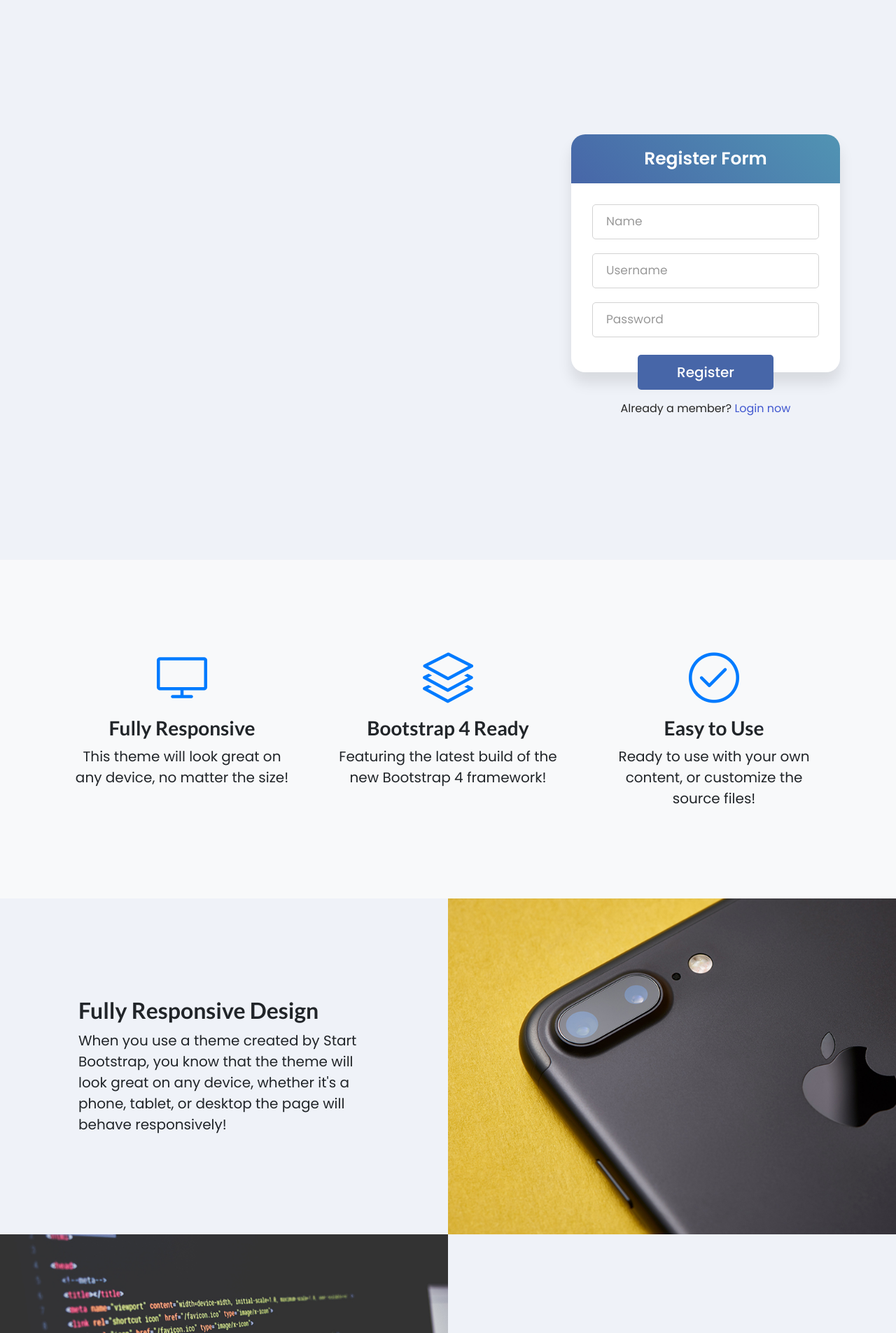
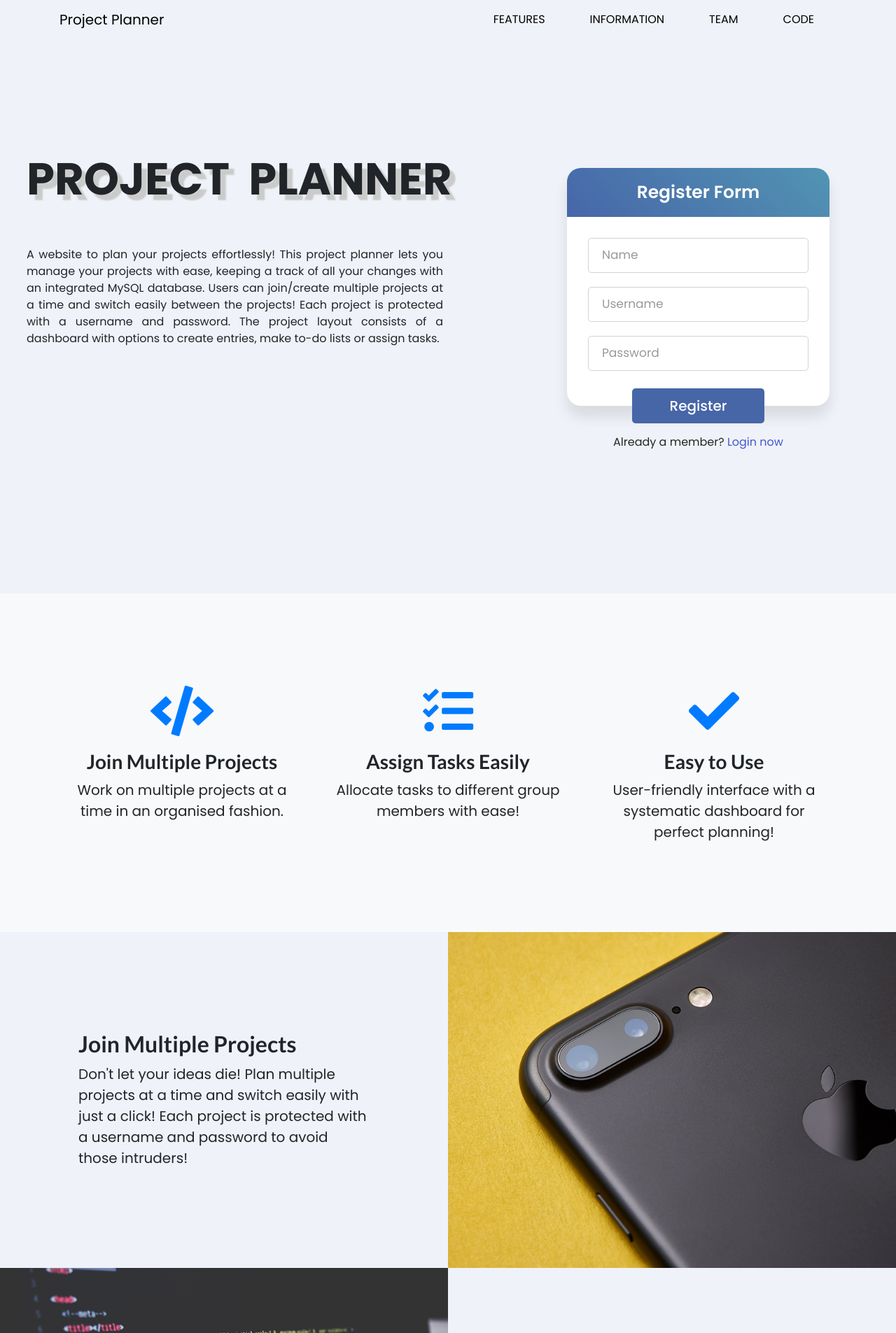
Before and after one commit to AmrutaKoshe/Project-Planner, a PHP site: page / in a window 1280 px wide. Shown: the top 1905 px of the page at 70% size. Run offline with PHP 8.4, Linux system fonts and the light colour scheme; some libraries are stand-ins or nearby versions.

Commit message:
minor changes

```diff
--- a/folder/project_session.php
+++ b/folder/project_session.php
@@ -4,9 +4,6 @@
    $project_check = $_SESSION['project'];
 
    $ses_sql = mysqli_query($db,"select pname from project_table where pname = '$project_check' ");
-
-   // $pid = $row['id'];
-   // $_SESSION['project_id'] = $pid;
 
    $row = mysqli_fetch_array($ses_sql,MYSQLI_ASSOC);
 
--- a/folder/to-do.php
+++ b/folder/to-do.php
@@ -65,7 +65,7 @@
     <meta charset="utf-8">
     <meta name="viewport" content="initial-scale=1, maximum-scale=1">
     <title>Dashboard | Project Planner</title>
-    <link rel="icon" type="img/png" href="../assets/css/images/pp.png">
+    <link rel="icon" type="img/png" href="../assets/images/pp.png">
     <link rel="stylesheet" href="../assets/css/dashboard.css">
     <link rel="stylesheet" type="text/css" href="../assets/css/entries.css">
     <script src="https://kit.fontawesome.com/a076d05399.js"></script>
@@ -175,6 +175,9 @@
                 }
                 ?>
           <li><a href="logout.php">LOGOUT</a></li>
+            <div style="position: fixed;left: 4px;bottom: 0;">
+              <p>Made with &hearts; by <a href="https://github.com/nikita24383/">Nikita</a> &amp; <a href="https://github.com/AmrutaKoshe/">Amruta</a></p>
+            </div>
         </ul>
       </nav>
     </div>
--- a/index.php
+++ b/index.php
@@ -40,6 +40,7 @@ if(isset($_POST['submit'])){
   <meta name="author" content="">
 
   <title>Project Planner</title>
+    <link rel="icon" type="img/png" href="assets/images/pp.png">
 
   <!-- Bootstrap core CSS -->
   <link href="vendor/bootstrap/css/bootstrap.min.css" rel="stylesheet">
@@ -58,18 +59,68 @@ if(isset($_POST['submit'])){
   <style type="text/css">
     .head1{
       background-image: url('');
-      width: 100%;
       height: 100vh;
-      background-repeat: no-repeat;
+    }
+    span{
+      font-size: 4rem;
+      font-weight: 1000;
+      text-shadow: 8px 8px 2px #cbcbcb;
+    }
+    .wrapper{
+      margin-top: 5rem;
+    }
+    @media screen and (max-width: 768px){
+      .left,.wrapper{
+        display: block;
+        margin-bottom: 5rem;
+      }
+      .wrapper{
+        margin-left: -5rem;
+      }
+      #feature{
+        margin-top: 25rem;
+      }
+    }
+    a{
+      color: black;
+    }
+    .bg-t{
+      background-color: #eff2f8;
+    }
+    .active {
+      background-color: #fff
     }
   </style>
 
 </head>
 
 <body>
+  <!-- Navigation-->
+        <nav class="navbar navbar-expand-lg fixed-top bg-t" id="mainNav">
+            <div class="container">
+                <a class="navbar-brand js-scroll-trigger" href="#page-top"><img src="" alt="" />Project Planner</a>
+                <button class="navbar-toggler navbar-toggler-right" type="button" data-toggle="collapse" data-target="#navbarResponsive" aria-controls="navbarResponsive" aria-expanded="false" aria-label="Toggle navigation">
+                    Menu
+                    <i class="fas fa-bars ml-1"></i>
+                </button>
+                <div class="collapse navbar-collapse" id="navbarResponsive">
+                    <ul class="navbar-nav text-uppercase ml-auto">
+                        <li class="nav-item mx-4"><a class="nav-link js-scroll-trigger" href="#feature">Features</a></li>
+                        <li class="nav-item mx-4"><a class="nav-link js-scroll-trigger" href="#info">Information</a></li>
+                        <li class="nav-item mx-4"><a class="nav-link js-scroll-trigger" href="#team">Team</a></li>
+                        <li class="nav-item mx-4"><a class="nav-link js-scroll-trigger" href="#code">Code</a></li>
+                    </ul>
+                </div>
+            </div>
+        </nav>
+
   <!-- Masthead -->
-  <section class="head1">
-    <div class="wrapper">
+  <section class="features-icons text-justify col-lg-12 mt-5" style="height: 100vh">
+    <div class="left col-lg-6 mt-5 ml-2" style="display: inline-block;">
+      <span class="text-uppercase">Project&nbsp;&nbsp;</span><span class="text-uppercase">Planner</span>
+      <p class="mt-5">A website to plan your projects effortlessly! This project planner lets you manage your projects with ease, keeping a track of all your changes with an integrated MySQL database. Users can join/create multiple projects at a time and switch easily between the projects! Each project is protected with a username and password. The project layout consists of a dashboard with options to create entries, make to-do lists or assign tasks. </p>
+    </div>
+    <div class="wrapper" style="display: inline-block;">
           <div class="title">Register Form</div>
             <form action="<?php $_SERVER['PHP_SELF']; ?>" method="post" name="register" onsubmit="return validateform()">
               <div class="field">
@@ -91,34 +142,34 @@ if(isset($_POST['submit'])){
   </section>
 
   <!-- Icons Grid -->
-  <section class="features-icons bg-light text-center col-lg-12">
+  <section class="features-icons bg-light text-center col-lg-12" id="feature">
     <div class="container">
       <div class="row">
         <div class="col-lg-4">
           <div class="features-icons-item mx-auto mb-5 mb-lg-0 mb-lg-3">
             <div class="features-icons-icon d-flex">
-              <i class="icon-screen-desktop m-auto text-primary"></i>
+              <i class="fa fa-code m-auto text-primary"></i>
             </div>
-            <h3>Fully Responsive</h3>
-            <p class="lead mb-0">This theme will look great on any device, no matter the size!</p>
+            <h3>Join Multiple Projects</h3>
+            <p class="lead mb-0">Work on multiple projects at a time in an organised fashion.</p>
           </div>
         </div>
         <div class="col-lg-4">
           <div class="features-icons-item mx-auto mb-5 mb-lg-0 mb-lg-3">
             <div class="features-icons-icon d-flex">
-              <i class="icon-layers m-auto text-primary"></i>
+              <i class="fa fa-tasks m-auto text-primary"></i>
             </div>
-            <h3>Bootstrap 4 Ready</h3>
-            <p class="lead mb-0">Featuring the latest build of the new Bootstrap 4 framework!</p>
+            <h3>Assign Tasks Easily</h3>
+            <p class="lead mb-0">Allocate tasks to different group members with ease!</p>
           </div>
         </div>
         <div class="col-lg-4">
           <div class="features-icons-item mx-auto mb-0 mb-lg-3">
             <div class="features-icons-icon d-flex">
-              <i class="icon-check m-auto text-primary"></i>
+              <i class="fa fa-check m-auto text-primary"></i>
             </div>
             <h3>Easy to Use</h3>
-            <p class="lead mb-0">Ready to use with your own content, or customize the source files!</p>
+            <p class="lead mb-0">User-friendly interface with a systematic dashboard for perfect planning!</p>
           </div>
         </div>
       </div>
@@ -126,125 +177,66 @@ if(isset($_POST['submit'])){
   </section>
 
   <!-- Image Showcases -->
-  <section class="showcase">
+  <section class="showcase" id="info">
     <div class="container-fluid p-0">
       <div class="row no-gutters">
 
         <div class="col-lg-6 order-lg-2 text-white showcase-img" style="background-image: url('assets/images/bg-showcase-1.jpg');"></div>
         <div class="col-lg-6 order-lg-1 my-auto showcase-text">
-          <h2>Fully Responsive Design</h2>
-          <p class="lead mb-0">When you use a theme created by Start Bootstrap, you know that the theme will look great on any device, whether it's a phone, tablet, or desktop the page will behave responsively!</p>
+          <h2>Join Multiple Projects</h2>
+          <p class="lead mb-0">Don't let your ideas die! Plan multiple projects at a time and switch easily with just a click! Each project is protected with a username and password to avoid those intruders!</p>
         </div>
       </div>
       <div class="row no-gutters">
         <div class="col-lg-6 text-white showcase-img" style="background-image: url('assets/images/bg-showcase-2.jpg');"></div>
         <div class="col-lg-6 my-auto showcase-text">
-          <h2>Updated For Bootstrap 4</h2>
-          <p class="lead mb-0">Newly improved, and full of great utility classes, Bootstrap 4 is leading the way in mobile responsive web development! All of the themes on Start Bootstrap are now using Bootstrap 4!</p>
+          <h2>Assign Tasks Easily</h2>
+          <p class="lead mb-0">Working on a project with a group? Distribute tasks among your group members and easily store it in your project planner</p>
         </div>
       </div>
       <div class="row no-gutters">
         <div class="col-lg-6 order-lg-2 text-white showcase-img" style="background-image: url('assets/images/bg-showcase-3.jpg');"></div>
         <div class="col-lg-6 order-lg-1 my-auto showcase-text">
-          <h2>Easy to Use &amp; Customize</h2>
-          <p class="lead mb-0">Landing Page is just HTML and CSS with a splash of SCSS for users who demand some deeper customization options. Out of the box, just add your content and images, and your new landing page will be ready to go!</p>
+          <h2>Easy to Use</h2>
+          <p class="lead mb-0">Manage your project effortlessly! Organize your ideas by adding entries, maintaining to-do lists and dividing tasks with a simple click!</p>
         </div>
       </div>
     </div>
   </section>
 
   <!-- Testimonials -->
-  <section class="testimonials text-center bg-light col-lg-12">
+  <section class="testimonials text-center bg-light col-lg-12" id="team">
     <div class="container">
-      <h2 class="mb-5">What people are saying...</h2>
+      <h2 class="mb-5">Team</h2>
       <div class="row">
-        <div class="col-lg-4">
+        <div class="col-lg-6">
           <div class="testimonial-item mx-auto mb-5 mb-lg-0">
-            <img class="img-fluid rounded-circle mb-3" src="assets/images/testimonials-1.jpg" alt="">
-            <h5>Margaret E.</h5>
-            <p class="font-weight-light mb-0">"This is fantastic! Thanks so much guys!"</p>
+            <img class="img-fluid rounded-circle mb-3" src="assets/images/nikita.jpg" alt="">
+            <h3><a href="https://github.com/nikita24383/">Nikita Sarode</a></h3>
           </div>
         </div>
-        <div class="col-lg-4">
+        <div class="col-lg-6">
           <div class="testimonial-item mx-auto mb-5 mb-lg-0">
-            <img class="img-fluid rounded-circle mb-3" src="assets/images/testimonials-2.jpg" alt="">
-            <h5>Fred S.</h5>
-            <p class="font-weight-light mb-0">"Bootstrap is amazing. I've been using it to create lots of super nice landing pages."</p>
-          </div>
-        </div>
-        <div class="col-lg-4">
-          <div class="testimonial-item mx-auto mb-5 mb-lg-0">
-            <img class="img-fluid rounded-circle mb-3" src="assets/images/testimonials-3.jpg" alt="">
-            <h5>Sarah W.</h5>
-            <p class="font-weight-light mb-0">"Thanks so much for making these free resources available to us!"</p>
+            <img class="img-fluid rounded-circle mb-3" src="assets/images/amruta.jpg" alt="">
+            <h3><a href="https://github.com/AmrutaKoshe/"> Amruta Koshe</a></h3>
           </div>
         </div>
       </div>
     </div>
   </section>
 
-  <!-- Call to Action -->
-  <section class="call-to-action text-white text-center col-lg-12">
-    <div class="overlay"></div>
-    <div class="container">
-      <div class="row">
-        <div class="col-xl-9 mx-auto">
-          <h2 class="mb-4">Contact us !</h2>
-        </div>
-        <div class="col-md-10 col-lg-8 col-xl-7 mx-auto">
-          <form>
-              <div class="col-12 col-md-9 mb-2">
-                <input type="text" class="form-control form-control-lg ml-lg-5 mb-2" placeholder="Enter your Name...">
-                <input type="text" class="form-control form-control-lg ml-lg-5" placeholder="Enter message" name="">
-              </div>
-              <div class="col-6 col-md-4 ml-lg-5">
-                <button type="submit" class="btn btn-block btn-lg btn-primary">Submit!</button>
-              </div>
-          </form>
-        </div>
-      </div>
-    </div>
-  </section>
-
   <!-- Footer -->
-  <footer class="footer bg-light col-lg-12">
+  <footer class="footer col-lg-12" id="code">
     <div class="container">
       <div class="row">
         <div class="col-lg-6 h-100 text-center text-lg-left my-auto">
-          <ul class="list-inline mb-2">
-            <li class="list-inline-item">
-              <a href="#">About</a>
-            </li>
-            <li class="list-inline-item">&sdot;</li>
-            <li class="list-inline-item">
-              <a href="#">Contact</a>
-            </li>
-            <li class="list-inline-item">&sdot;</li>
-            <li class="list-inline-item">
-              <a href="#">Terms of Use</a>
-            </li>
-            <li class="list-inline-item">&sdot;</li>
-            <li class="list-inline-item">
-              <a href="#">Privacy Policy</a>
-            </li>
-          </ul>
-          <p class="text-muted small mb-4 mb-lg-0">&copy; Your Website 2020. All Rights Reserved.</p>
+          <p class="text-muted small mb-4 mb-lg-0">Made with &hearts; by <a href="https://github.com/nikita24383/">Nikita</a> &amp; <a href="https://github.com/AmrutaKoshe/">Amruta</a></p>
         </div>
         <div class="col-lg-6 h-100 text-center text-lg-right my-auto">
           <ul class="list-inline mb-0">
-            <li class="list-inline-item mr-3">
-              <a href="#">
-                <i class="fab fa-facebook fa-2x fa-fw"></i>
-              </a>
-            </li>
-            <li class="list-inline-item mr-3">
-              <a href="#">
-                <i class="fab fa-twitter-square fa-2x fa-fw"></i>
-              </a>
-            </li>
             <li class="list-inline-item">
-              <a href="#">
-                <i class="fab fa-instagram fa-2x fa-fw"></i>
+              <a href="https://github.com/AmrutaKoshe/Project-Planner" target="_blank">
+                <i class="fab fa-github fa-2x fa-fw"></i>
               </a>
             </li>
           </ul>
@@ -257,6 +249,22 @@ if(isset($_POST['submit'])){
   <script src="vendor/jquery/jquery.min.js"></script>
   <script src="vendor/bootstrap/js/bootstrap.bundle.min.js"></script>
 
+  <script type="text/javascript">
+    $(function() {
+    $(window).on("scroll", function() {
+        if($(window).scrollTop() > 700) {
+          if ($(window).width() > 768) {
+            $(".bg-t").addClass("active");
+          }else{
+            $(".bg-t").removeClass("active");
+          }
+        } else {
+           $(".bg-t").removeClass("active");
+        }
+    });
+  });
+  </script>
+
 </body>
 
 </html>
```
Also changed, not shown: folder/addtask.php (deleted, +0 -15 lines), folder/dashboard.php (deleted, +0 -46 lines), folder/entries.php (+6 -7 lines), folder/login.php (+28 -11 lines), folder/logout.php (+36 -2 lines), folder/newProject.php (+6 -1 lines), folder/project-form.php (+6 -1 lines), folder/searchProject.php (+6 -1 lines), folder/tasks.php (+6 -1 lines), assets/images/amruta.jpg (added), assets/images/nikita.jpg (added), assets/images/testimonials-1.jpg (deleted), assets/images/testimonials-2.jpg (deleted), assets/images/testimonials-3.jpg (deleted).
